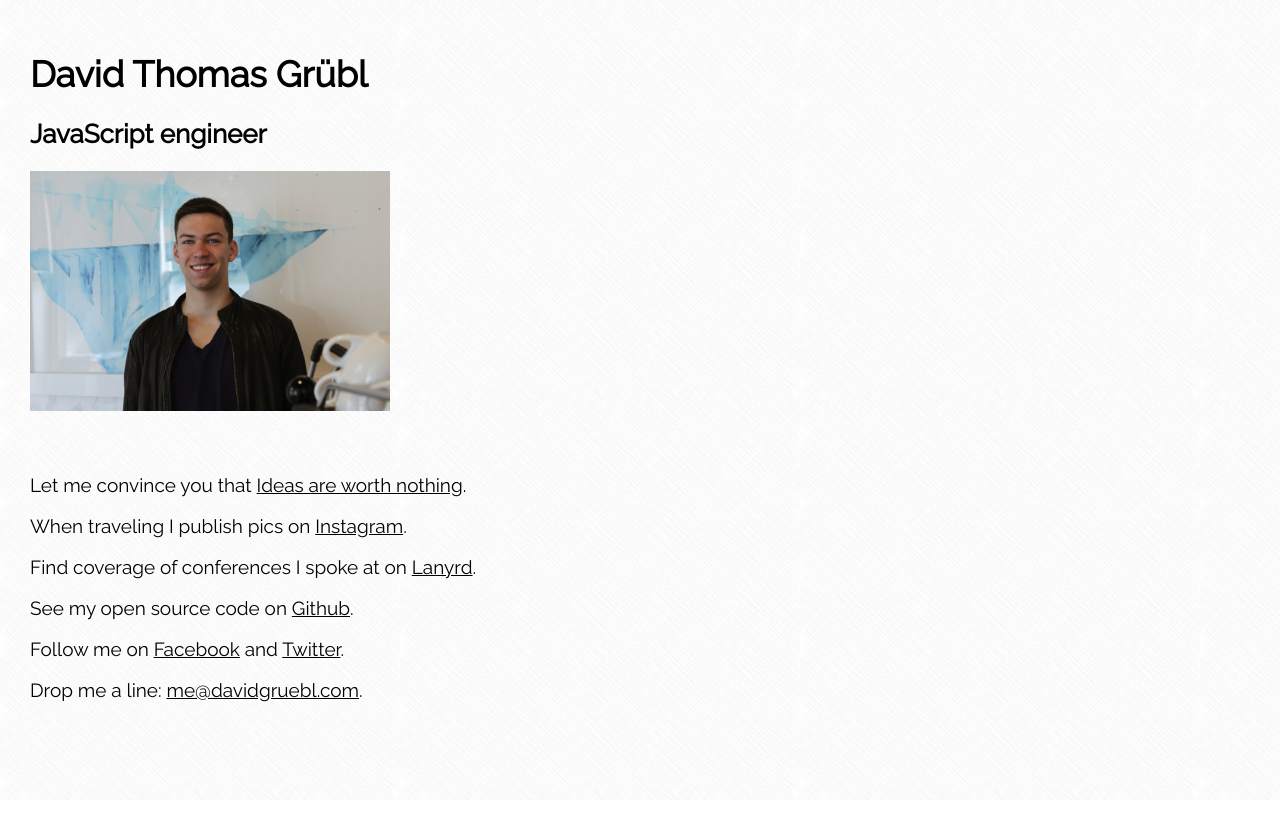
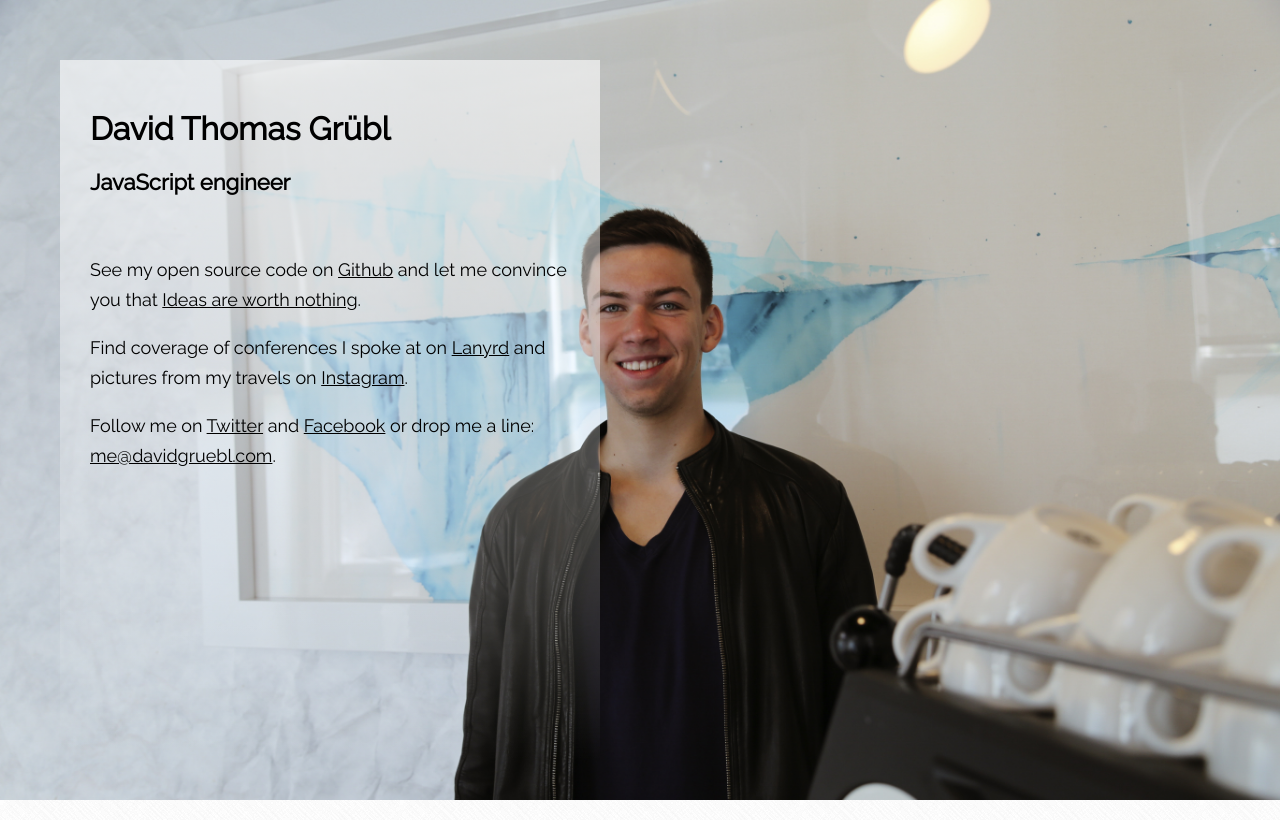
Before and after one commit to davidgruebl/website, a website: page index.html in a window 1280 px wide. Drawn offline with nearby package versions, Linux system fonts and the light colour scheme.

Commit message:
feat: reword

```diff
--- a/index.html
+++ b/index.html
@@ -13,9 +13,12 @@
         background-image: url('img/bg.png');
       }
       a {color: black;}
-      h1 {font-size: 36px;}
-      h2 {font-size: 26px;}
-      p {font-size: 19px;}
+      h1 {font-size: 32px;}
+      h2 {font-size: 22px;}
+      p {
+        font-size: 18px;
+        line-height: 30px;
+      }
       #description {
         padding: 30px;
         float: left;
@@ -26,9 +29,9 @@
         max-height: 30vh;
       }
       #content {
-        margin: 60px 0;
+        margin: 30px 0;
       }
-      @media screen and (min-device-width: 950px) and (min-device-height: 800px) {
+      @media screen and (min-width: 950px) and (min-height: 800px) {
         #description {
           padding: 30px;
           margin: 60px;
@@ -41,6 +44,9 @@
         }
         #picture {
           display: none;
+        }
+        #content {
+          margin: 60px 0;
         }
         #imgwrap {
           width: 100vw;
@@ -59,12 +65,9 @@
         <h2>JavaScript engineer</h2>
         <img id="picture" src="img/dtg_zoom.jpg" alt="Image of David Thomas Grübl"/>
         <div id="content">
-          <p>Let me convince you that <a target="_blank" href="https://www.qualitance.com/blog/qualitalks-3-ideas-are-worth-nothing">Ideas are worth nothing</a>.</p>
-          <p>When traveling I publish pics on <a target="_blank" href="https://www.instagram.com/davidgruebl">Instagram</a>.</p>
-          <p>Find coverage of conferences I spoke at on <a target="_blank" href="http://lanyrd.com/profile/dtg">Lanyrd</a>.</p>
-          <p>See my open source code on <a target="_blank" href="https://github.com/davidgruebl">Github</a>.</p>
-          <p>Follow me on <a target="_blank" href="https://facebook.com/davidthomasgruebl">Facebook</a> and <a target="_blank" href="https://twitter.com/davidgruebl">Twitter</a>.</p>
-          <p>Drop me a line: <a href="mailto:me@davidgruebl.com">me@davidgruebl.com</a>.</p>
+          <p>See my open source code on <a target="_blank" href="https://github.com/davidgruebl">Github</a> and let me convince you that <a target="_blank" href="https://www.qualitance.com/blog/qualitalks-3-ideas-are-worth-nothing">Ideas are worth nothing</a>.</p>
+          <p>Find coverage of conferences I spoke at on <a target="_blank" href="http://lanyrd.com/profile/dtg">Lanyrd</a> and pictures from my travels on <a target="_blank" href="https://www.instagram.com/davidgruebl">Instagram</a>.</p>
+          <p>Follow me on <a target="_blank" href="https://twitter.com/davidgruebl">Twitter</a> and <a target="_blank" href="https://facebook.com/davidthomasgruebl">Facebook</a> or drop me a line: <a href="mailto:me@davidgruebl.com">me@davidgruebl.com</a>.</p>
         </div>
       </div>
     </div>
```
